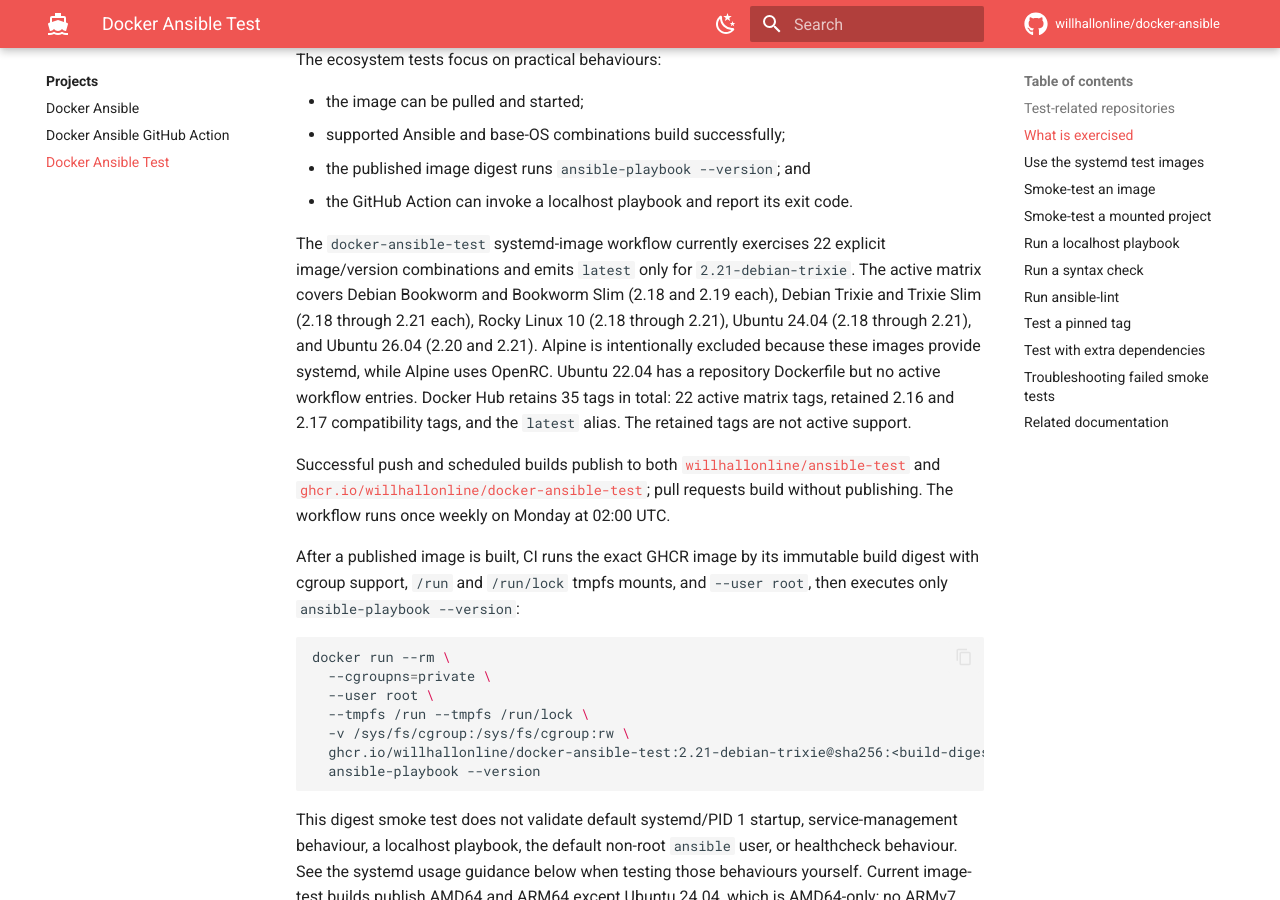
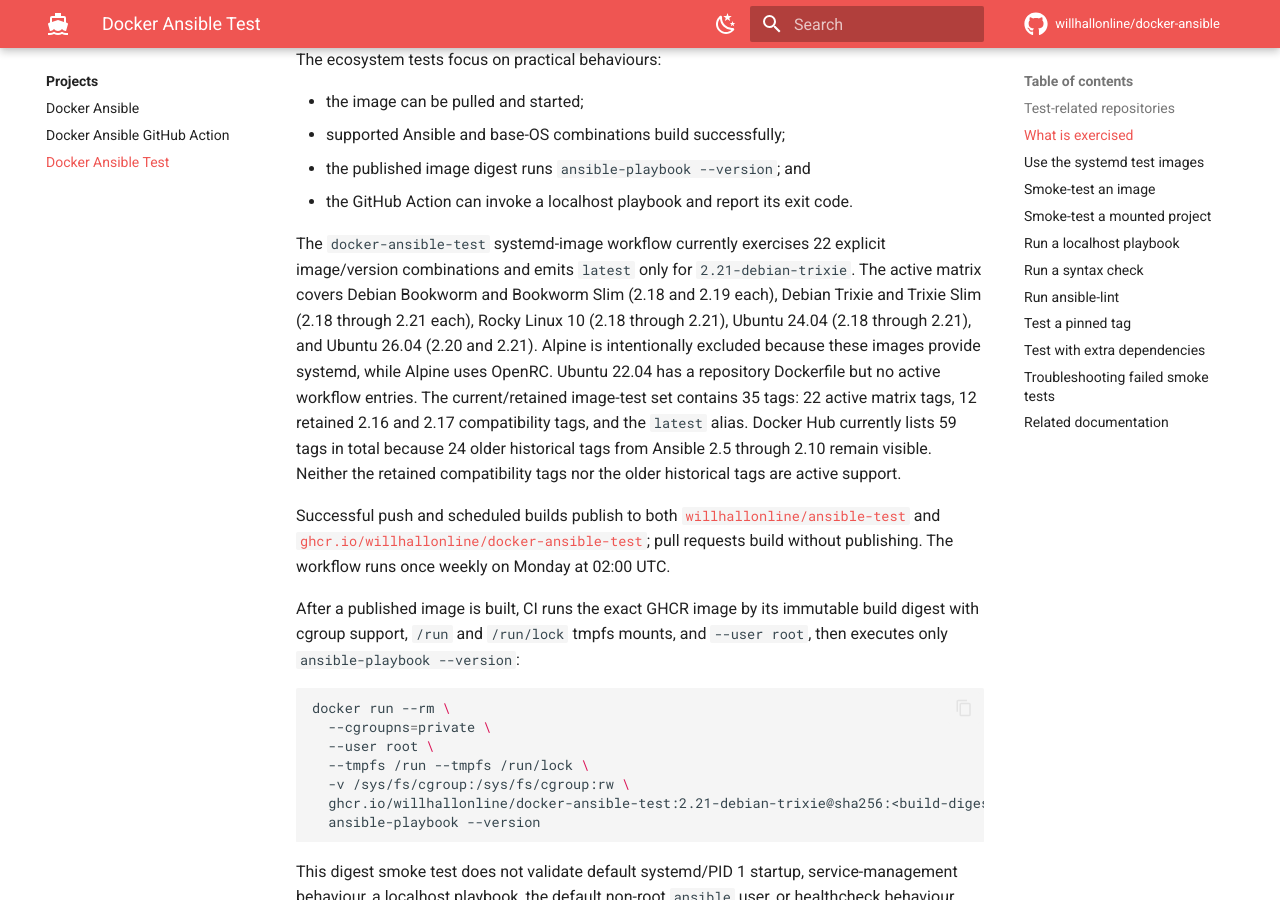
Before and after one commit to docker-ansible/docker-ansible.github.io, an MkDocs documentation site: the page built from docs/projects/testing.md, in a window 1280 px wide and 900 px high, scrolled down 1315 px. Built offline with MkDocs 1.6.1 and Material for MkDocs 9.7.7, drawn with Linux system fonts in a browser that asks for light colours; comment, search, counter and statistics services are not loaded; some of the changed text lies outside the part shown.

Commit message:
docs: refresh upstream audit snapshot
Co-authored-by: Copilot App <223556219+Copilot@users.noreply.github.com>

```diff
--- a/docs/projects/testing.md
+++ b/docs/projects/testing.md
@@ -49,9 +49,12 @@ Slim (2.18 and 2.19 each), Debian Trixie and Trixie Slim (2.18 through 2.21
 each), Rocky Linux 10 (2.18 through 2.21), Ubuntu 24.04 (2.18 through 2.21),
 and Ubuntu 26.04 (2.20 and 2.21). Alpine is intentionally excluded because
 these images provide systemd, while Alpine uses OpenRC. Ubuntu 22.04 has a
-repository Dockerfile but no active workflow entries. Docker Hub retains 35
-tags in total: 22 active matrix tags, retained 2.16 and 2.17 compatibility
-tags, and the `latest` alias. The retained tags are not active support.
+repository Dockerfile but no active workflow entries. The current/retained
+image-test set contains 35 tags: 22 active matrix tags, 12 retained 2.16 and
+2.17 compatibility tags, and the `latest` alias. Docker Hub currently lists 59
+tags in total because 24 older historical tags from Ansible 2.5 through 2.10
+remain visible. Neither the retained compatibility tags nor the older
+historical tags are active support.
 
 Successful push and scheduled builds publish to both
 [`willhallonline/ansible-test`](https://hub.docker.com/r/willhallonline/ansible-test)
```
Also changed, not shown: other parts of docs/projects/testing.md (+3 -3 lines).
